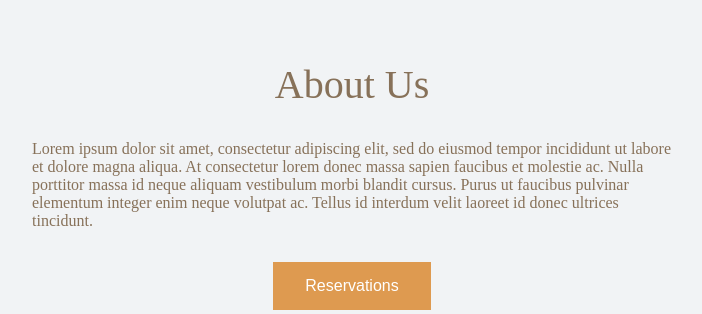
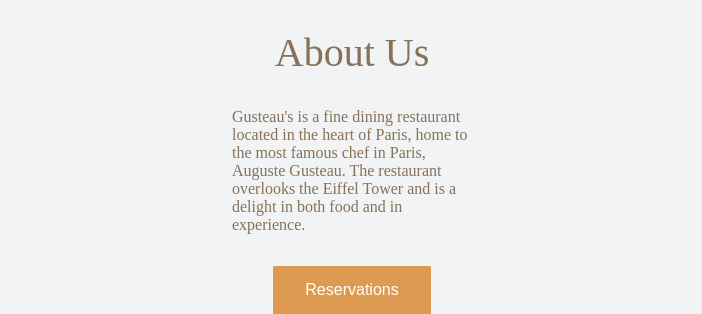
Before and after one commit to Hvbert1/restaurant-page, a website built with webpack: page dist/index.html in a window 1280 px wide. Shown: the part 542-856 px from the top of the page, without its empty margins (288-990 px from the left). Built offline with nearby package versions, Linux system fonts and the light colour scheme.

Commit message:
change description

```diff
--- a/src/home.js
+++ b/src/home.js
@@ -4,24 +4,22 @@ function createHome() {
     const main = document.createElement("div");
     const mainHeading = document.createElement("div");
     const mainContent = document.createElement("div");
-    const mainPic = document.createElement("img");
     const btn = document.createElement("button");
 
     header.id = "header";
     main.id = "main";
     mainHeading.id = "about"
-    mainPic.id = "logo"
 
     heading.innerHTML = "Welcome to";
     mainHeading.innerHTML = "About Us";
-    mainContent.innerHTML = "Lorem ipsum dolor sit amet, consectetur adipiscing elit, sed do eiusmod tempor incididunt ut labore et dolore magna aliqua. At consectetur lorem donec massa sapien faucibus et molestie ac. Nulla porttitor massa id neque aliquam vestibulum morbi blandit cursus. Purus ut faucibus pulvinar elementum integer enim neque volutpat ac. Tellus id interdum velit laoreet id donec ultrices tincidunt."
+    mainContent.innerHTML = "Gusteau's is a fine dining restaurant located in the heart of Paris, home to the most famous chef in Paris, Auguste Gusteau. The restaurant overlooks the Eiffel Tower and is a delight in both food and in experience.";
+
     btn.innerHTML = "Reservations";
 
     document.getElementById("content").appendChild(header);
     document.getElementById("content").appendChild(main);
     document.getElementById("content").appendChild(btn);
 
-    document.getElementById("main").appendChild(mainPic);
     document.getElementById("main").appendChild(mainHeading);
     document.getElementById("main").appendChild(mainContent);
     document.getElementById("header").appendChild(heading);
--- a/src/style.css
+++ b/src/style.css
@@ -33,7 +33,7 @@ h1 {
     align-items: center;
     gap: 2rem;
     font-size: 1rem;
-    margin: 0 20rem;
+    width: 15rem;
     color: #877159;
 }
 
```
Also changed, not shown: dist/main.js.
